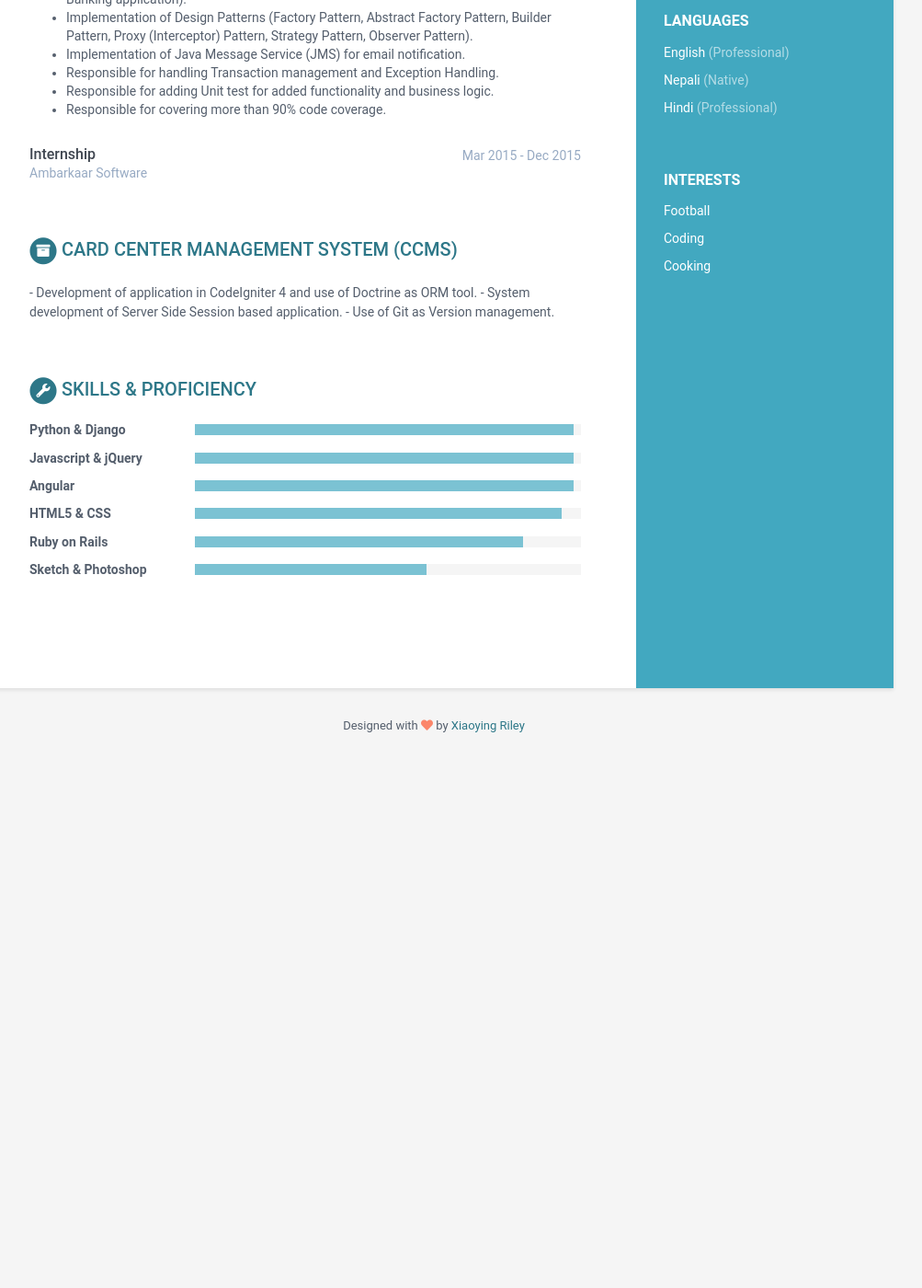
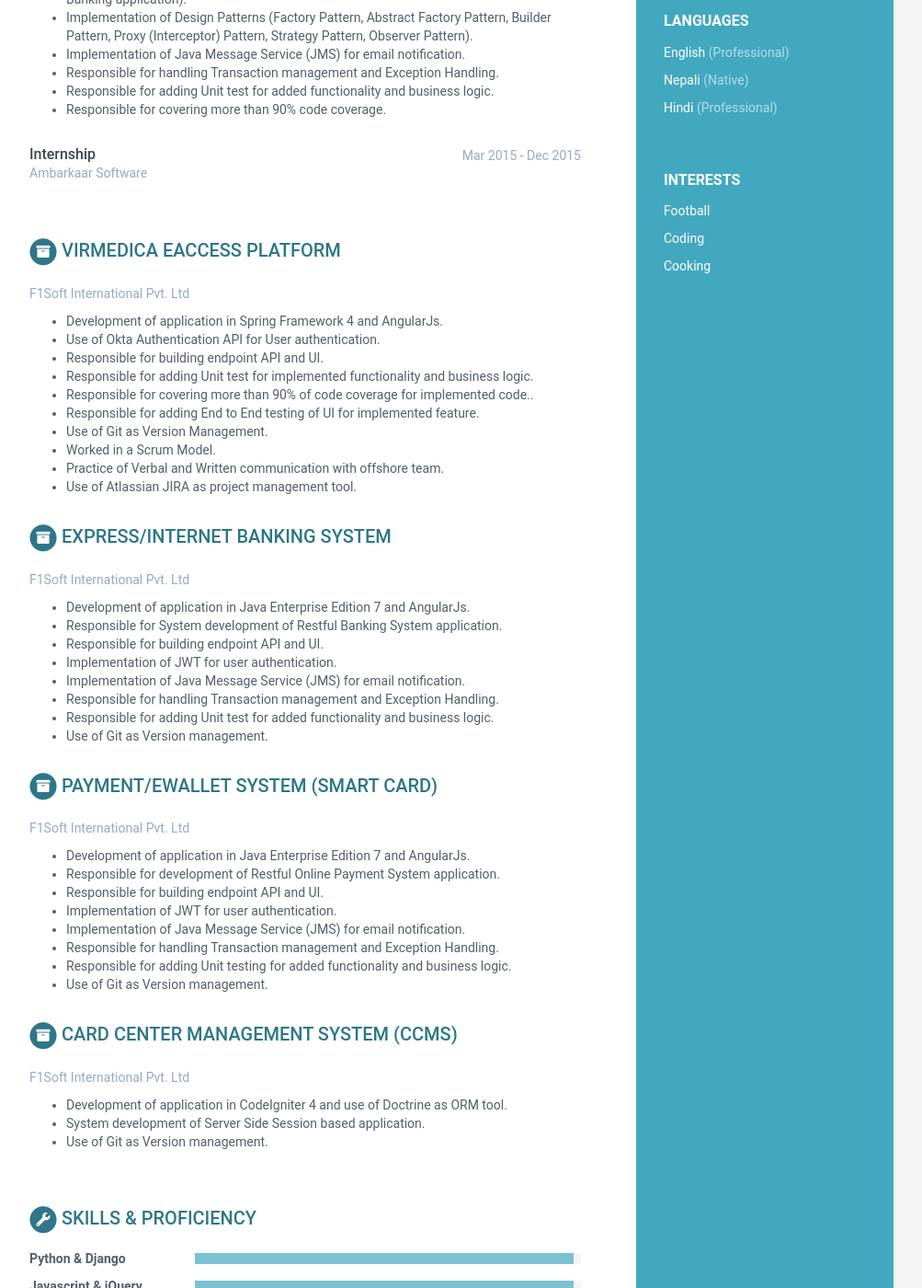
Before and after one commit to prameshbhattarai/prameshbhattarai.github.io, a Jekyll site: the page built from index.html, in a window 1280 px wide and 1400 px high, scrolled down 734 px. Shown: the whole window at 92% size, without its empty margins (168-1171 px from the left). Built offline with Jekyll 4.4.1, drawn with Linux system fonts in a browser that asks for light colours; before the commit the page ends 1563 px from its top, so only the background shows below that.

Commit message:
Added project stuffs..

```diff
--- a/_data/data.yml
+++ b/_data/data.yml
@@ -88,46 +88,50 @@ experiences:
       company: Ambarkaar Software
 
 projects:
-    title: Virmedica eAccess Platform
-    intro: >
-      - Development of application in Spring Framework 4 and AngularJs.
-      - Use of Okta Authentication API for User authentication.
-      - Responsible for building endpoint API and UI.
-      - Responsible for adding Unit test for implemented functionality and business logic.
-      - Responsible for covering more than 90% of code coverage for implemented code..
-      - Responsible for adding End to End testing of UI for implemented feature.
-      - Use of Git as Version Management.
-      - Worked in a Scrum Model.
-      - Practice of Verbal and Written communication with offshore team.
-      - Use of Atlassian JIRA as project management tool.
+    - title: Virmedica eAccess Platform
+      company: F1Soft International Pvt. Ltd
+      intro: |
+          - Development of application in Spring Framework 4 and AngularJs.
+          - Use of Okta Authentication API for User authentication.
+          - Responsible for building endpoint API and UI.
+          - Responsible for adding Unit test for implemented functionality and business logic.
+          - Responsible for covering more than 90% of code coverage for implemented code..
+          - Responsible for adding End to End testing of UI for implemented feature.
+          - Use of Git as Version Management.
+          - Worked in a Scrum Model.
+          - Practice of Verbal and Written communication with offshore team.
+          - Use of Atlassian JIRA as project management tool.
 
-    title: Express/Internet Banking System
-    intro: >
-        - Development of application in Java Enterprise Edition 7 and AngularJs.
-        - Responsible for System development of Restful Banking System application.
-        - Responsible for building endpoint API and UI.
-        - Implementation of JWT for user authentication.
-        - Implementation of Java Message Service (JMS) for email notification.
-        - Responsible for handling Transaction management and Exception Handling.
-        - Responsible for adding Unit test for added functionality and business logic.
-        - Use of Git as Version management.
+    - title: Express/Internet Banking System
+      company: F1Soft International Pvt. Ltd
+      intro: |
+          - Development of application in Java Enterprise Edition 7 and AngularJs.
+          - Responsible for System development of Restful Banking System application.
+          - Responsible for building endpoint API and UI.
+          - Implementation of JWT for user authentication.
+          - Implementation of Java Message Service (JMS) for email notification.
+          - Responsible for handling Transaction management and Exception Handling.
+          - Responsible for adding Unit test for added functionality and business logic.
+          - Use of Git as Version management.
 
-    title: Payment/eWallet System (Smart Card)
-    intro: >
-        - Development of application in Java Enterprise Edition 7 and AngularJs.
-        - Responsible for development of Restful Online Payment System application.
-        - Responsible for building endpoint API and UI.
-        - Implementation of JWT for user authentication.
-        - Implementation of Java Message Service (JMS) for email notification.
-        - Responsible for handling Transaction management and Exception Handling.
-        - Responsible for adding Unit testing for added functionality and business logic.
-        - Use of Git as Version management.
+    - title: Payment/eWallet System (Smart Card)
+      company: F1Soft International Pvt. Ltd
+      intro: |
+          - Development of application in Java Enterprise Edition 7 and AngularJs.
+          - Responsible for development of Restful Online Payment System application.
+          - Responsible for building endpoint API and UI.
+          - Implementation of JWT for user authentication.
+          - Implementation of Java Message Service (JMS) for email notification.
+          - Responsible for handling Transaction management and Exception Handling.
+          - Responsible for adding Unit testing for added functionality and business logic.
+          - Use of Git as Version management.
 
-    title: Card Center Management System (CCMS)
-    intro: >
-          - Development of application in CodeIgniter 4 and use of Doctrine as ORM tool.
-          - System development of Server Side Session based application.
-          - Use of Git as Version management.
+    - title: Card Center Management System (CCMS)
+      company: F1Soft International Pvt. Ltd
+      intro: |
+            - Development of application in CodeIgniter 4 and use of Doctrine as ORM tool.
+            - System development of Server Side Session based application.
+            - Use of Git as Version management.
 
 skills:
     title: Skills &amp; Proficiency
--- a/_includes/projects.html
+++ b/_includes/projects.html
@@ -2,32 +2,24 @@
 {% if projects %}
 <section class="section projects-section">
 
-  <h2 class="section-title">
+  {% for project in projects %}
+    <div class="section-title">
       <span class="fa-stack fa-xs">
         <i class="fas fa-circle fa-stack-2x"></i>
         <i class="fas fa-archive fa-stack-1x fa-inverse"></i>
       </span>
-    {{ projects.title }}
-  </h2>
+      {{ project.title }}
+    </div>
+    <div class="meta">
+      <div class="company">{{ project.company }}</div>
+    </div>
 
-  {% if projects.intro %}
+    {% if project.intro %}
     <div class="intro">
-      <p>{{ projects.intro }}</p>
+      <p>{{ project.intro | markdownify}}</p>
     </div><!--//intro-->
     {% endif %}
 
-  {% for project in projects.assignments %}
-    <div class="item">
-
-      <span class="project-title">
-        <a href="{{ project.link }}">{{ project.title }}</a>
-      </span>
-
-      {% if project.tagline %}
-      - <span class="project-tagline">{{ project.tagline }}</span>
-      {% endif %}
-
-    </div><!--//item-->
   {% endfor %}
 
 </section><!--//section-->
```
Lines whose indentation alone changed are shown as unchanged.
